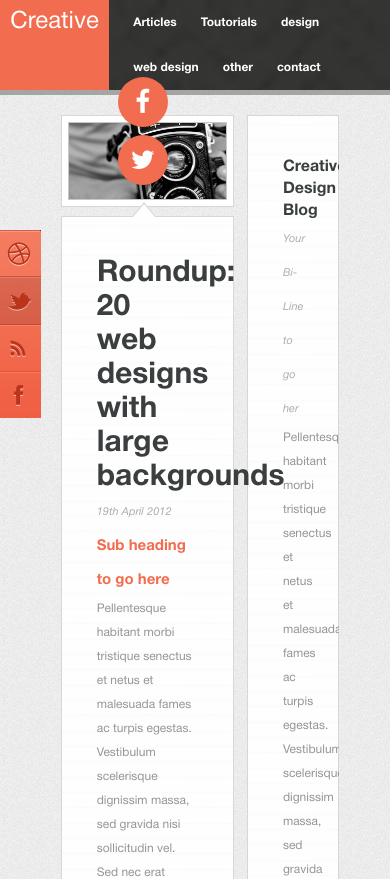
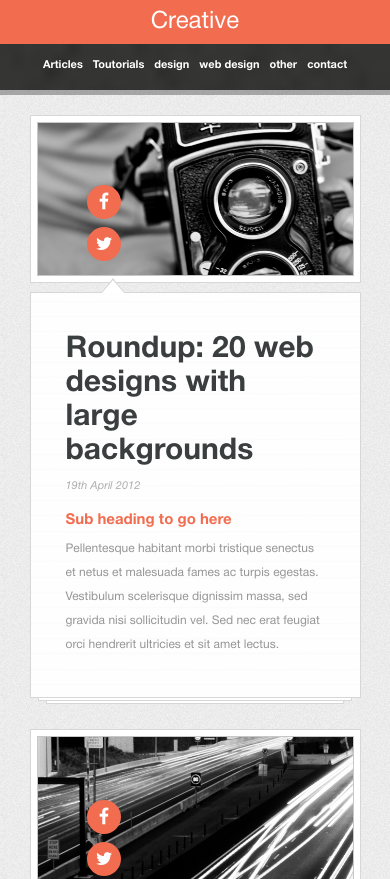
Before and after one commit to AnastassiaH/creative, a plain HTML site: page index.html in a window 390 px wide. Shown: the top 879 px of the page. Drawn offline with nearby package versions, Linux system fonts and the light colour scheme.

Commit message:
responsive

```diff
--- a/css/media.css
+++ b/css/media.css
@@ -2,22 +2,111 @@
 
 /* Large Devices, Wide Screens */
 @media only screen and (max-width : 1200px) {
-
+    .section .wrapper,
+    .footer .wrapper{
+        width: 90%;
+    }
 }
 
 /* Medium Devices, Desktops */
 @media only screen and (max-width : 992px) {
+    .section .sidebar .side_wrapper{
+        padding: 30px 25px;
+    }
 
+    .section .sidebar .side_wrapper button.ins_inp{
+        display: none;
+    }
+
+    .section .sidebar .side_wrapper button.inp img{
+        left: 8px;
+    }
+
+    .section .sidebar .side_wrapper button.inp{
+        padding-left: 29px;
+    }
+
+    .section .social_global{
+        position: absolute;
+        top: 160px;
+    }
 }
 
 /* Small Devices, Tablets */
 @media only screen and (max-width : 768px) {
+    .section .wrapper .left_side{
+        width: 100%;
+        float: none;
+    }
 
+    .section .sidebar{
+        float: none;
+        width: 95%;
+    }
+
+    .section .sidebar .layout,
+    .footer .wrapper .btn_container button.inp span,
+    .section .social_global{
+        display: none;
+    }
+
+    .section{
+        padding-bottom: 40px;
+    }
+
+     header .top_nav .navigation ul li a{
+        padding: 14px 9px;
+    }
+
+    .footer{
+        padding: 50px 0 50px;
+    }
 }
 
 /* Extra Small Devices, Phones */
 @media only screen and (max-width : 480px) {
+    .shape i{
+        font-size: 18px;
+        line-height: 34px;
+    }
 
+    .shape{
+        width: 34px;
+        height: 34px;
+    }
+
+    .footer .wrapper .colmn,
+    .section .wrapper .left_side .two_columns .colmn{
+        width: 100%;
+        float: none;
+        padding: 0;
+    }
+
+    .footer .wrapper .colmn .btn_container{
+        float: none;
+        margin-top: 15px;
+        width: 100%;
+    }
+
+    header .top_nav .navigation{
+        width: 100%;
+        margin: 0;
+    }
+
+    header .top_nav .logo{
+        width: 100%;
+        position: static;
+    }
+
+    header .top_nav .navigation ul{
+        display: inline-block;
+        margin: 0;
+    }
+
+    header .top_nav .navigation ul li a{
+        padding: 14px 5px;
+        font-size: 11px;
+    }
 }
 
 /* Custom, iPhone Retina */
--- a/css/style.scss
+++ b/css/style.scss
@@ -201,6 +201,7 @@ header{
                         line-height: 34px;
                         color: #3a3e3f;
                         margin: 0;
+                        animation-duration: 1s;
                     }
                     span{
                         font-family: "HelveticaItalic";
@@ -437,7 +438,7 @@ header{
     .social_global{
         position: fixed;
         left: 0px;
-        top: 230px;;
+        top: 230px;
         ul{
             li{
                 width: 41px;
--- a/index.html
+++ b/index.html
@@ -6,8 +6,9 @@
     <link rel="stylesheet" href="css/style.css">
     <link rel="stylesheet" href="css/bootstrap.min.css">
     <link rel="stylesheet" href="css/bootstrap-theme.min.css">
+    <link rel="stylesheet" href="css/animate.css">
     <link rel="stylesheet" href="https://cdnjs.cloudflare.com/ajax/libs/font-awesome/4.6.3/css/font-awesome.min.css">
-    <link rel="stylesheet" href="css/animate.css">
+    <link rel="stylesheet" href="css/media.css">
     <meta name="viewport" content="width=device-width, initial-scale=1.0, maximum-scale=1.0, minimum-scale=1.0,target-densitydpi=device-dpi, user-scalable=no">
 </head>
 <body>
--- a/js/animate_css.js
+++ b/js/animate_css.js
@@ -15,4 +15,9 @@
 
 		});
 	};
+
+
+    $(".shape").animated("pulse", "pulse");
+    $(".social_global").animated("pulse", "pulse");
+
 })(jQuery);
```
Also changed, not shown: css/style.css, 1 other file.
